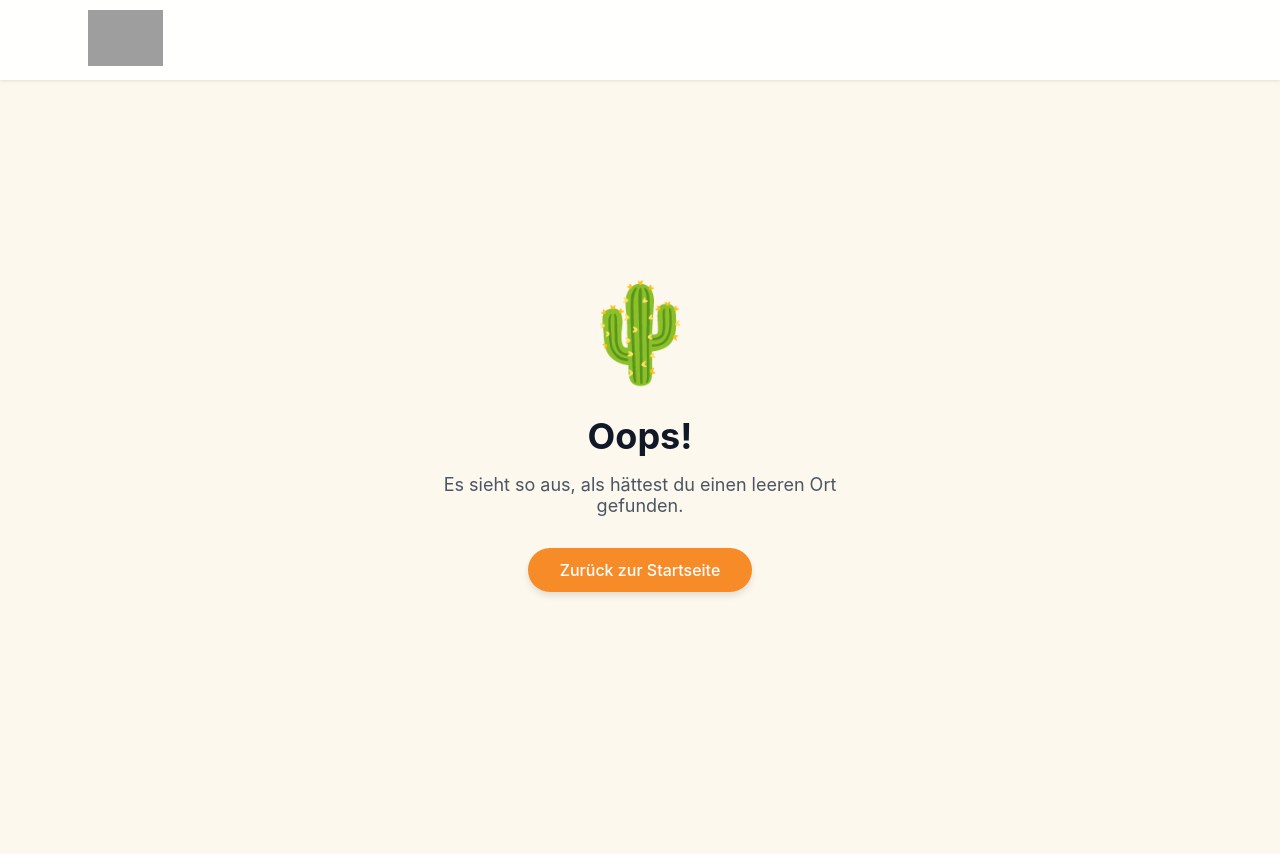
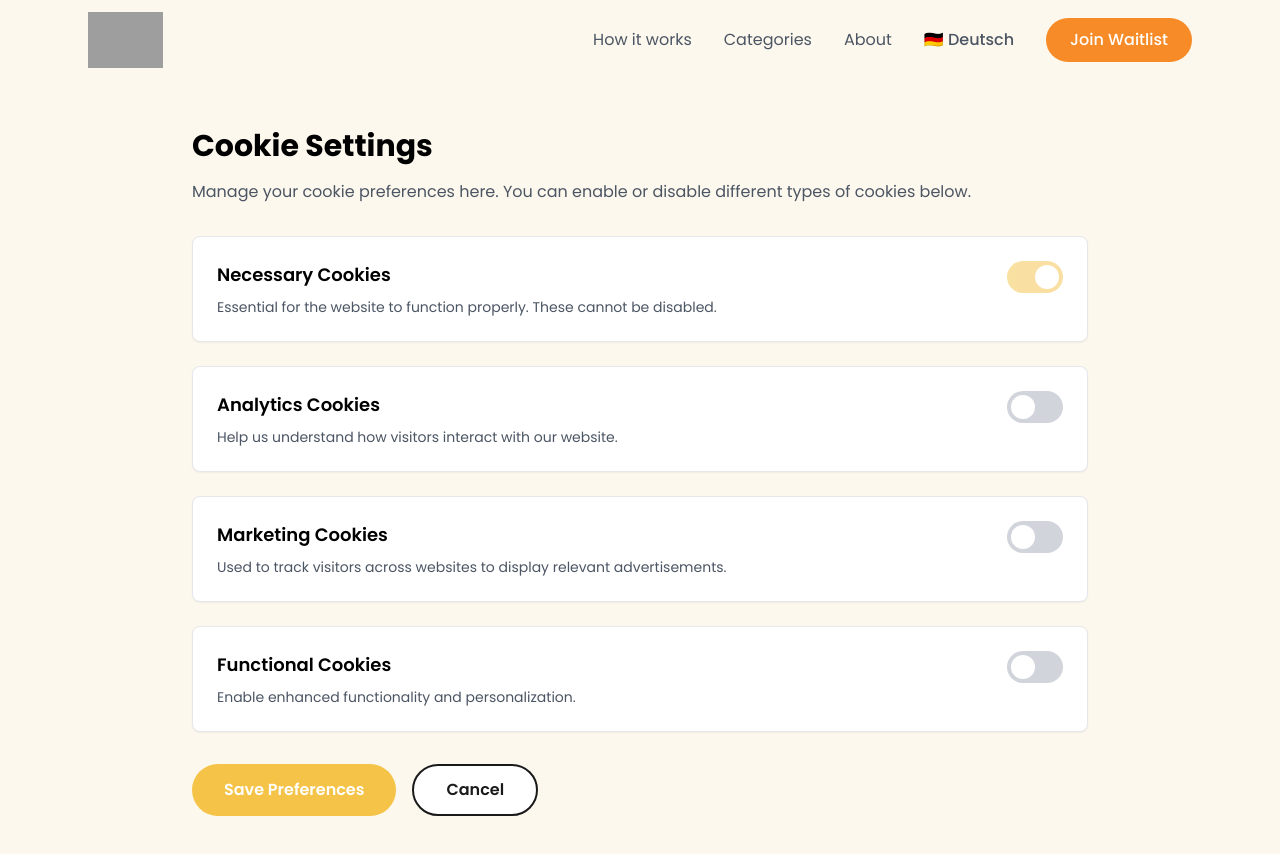
Before and after one commit to relengo/relengo-landing-page, a Next.js app: page /en/cookie-settings in a window 1280 px wide. Before the commit this address had no page. Shown: the top 854 px of the page. Before the commit the page ends 800 px from the top, so only its background shows below. Built offline with nearby package versions, Linux system fonts and the light colour scheme; grey boxes are pictures that could not be loaded.

Commit message:
cookie settings

```diff
--- a/messages/de/common.json
+++ b/messages/de/common.json
@@ -12,7 +12,8 @@
     "contact": "Kontakt",
     "contactHref": "kontakt",
     "languageSwitcher": "🇬🇧 English",
-    "languageSwitcherHref": "/en"
+    "languageSwitcherHref": "/en",
+    "cookieSettings": "Cookie-Einstellungen"
   },
   "Navbar": {
     "howItWorks": "So funktioniert's",
@@ -46,7 +47,7 @@
     "interestButtonLend": "Verleihen",
     "interestButtonBoth": "Beides",
     "form": {
-      "appLaunchConsent": "Ich stimme zu, dass Relengo meine E-Mail-Adresse speichert, um mir einen Download-Link zu senden, sobald die App verfügbar ist, sowie ein exklusives Launch-Angebot. Ich kann meine Einwilligung jederzeit widerrufen.",
+      "appLaunchConsent": "Ich stimme zu, dass Relengo meine E-Mail-Adresse speichern darf, um mir einen Download-Link und ein exklusives Launch-Angebot zu senden, sobald die App verfügbar ist. Ich kann meine Einwilligung jederzeit widerrufen.",
       "marketingConsent": "Ich möchte zusätzlich Updates, Tipps und exklusive Angebote von Relengo erhalten (optional).",
       "privacyLink": "Datenschutzerklärung",
       "consentRequired": "Bitte bestätige, dass wir dir den App-Link zusenden dürfen.",
@@ -258,5 +259,20 @@
     "title": "Oops!",
     "description": "Es sieht so aus, als hättest du einen leeren Ort gefunden.",
     "backHome": "Zurück zur Startseite"
+  },
+  "CookieSettings": {
+    "title": "Cookie-Einstellungen",
+    "subtitle": "Verwalten Sie hier Ihre Cookie-Einstellungen. Sie können verschiedene Cookie-Typen unten aktivieren oder deaktivieren.",
+    "necessary": "Notwendige Cookies",
+    "necessaryDesc": "Für das ordnungsgemäße Funktionieren der Website erforderlich. Diese können nicht deaktiviert werden.",
+    "analytics": "Analyse-Cookies",
+    "analyticsDesc": "Helfen uns zu verstehen, wie Besucher mit unserer Website interagieren.",
+    "marketing": "Marketing-Cookies",
+    "marketingDesc": "Werden verwendet, um Besucher über Websites hinweg zu verfolgen und relevante Werbung anzuzeigen.",
+    "functional": "Funktionale Cookies",
+    "functionalDesc": "Ermöglichen erweiterte Funktionen und Personalisierung.",
+    "saveButton": "Einstellungen speichern",
+    "cancelButton": "Abbrechen",
+    "savedMessage": "Cookie-Einstellungen gespeichert!"
   }
 }
--- a/messages/en/common.json
+++ b/messages/en/common.json
@@ -12,7 +12,8 @@
     "contact": "Contact",
     "contactHref": "contact",
     "languageSwitcher": "🇩🇪 Deutsch",
-    "languageSwitcherHref": "/de"
+    "languageSwitcherHref": "/de",
+    "cookieSettings": "Cookie Settings"
   },
   "Navbar": {
     "howItWorks": "How it works",
@@ -46,7 +47,7 @@
     "interestButtonLend": "Lend",
     "interestButtonBoth": "Both",
     "form": {
-      "appLaunchConsent": "I agree that Relengo may store my email address to send me a download link when the app is available, as well as an exclusive launch offer. I can revoke my consent at any time.",
+      "appLaunchConsent": "I agree that Relengo may store my email address to send me a download link & exclusive launch offer when the app is available. I can revoke my consent at any time.",
       "marketingConsent": "I would also like to receive updates, tips, and exclusive offers from Relengo (optional).",
       "privacyLink": "Privacy Policy",
       "consentRequired": "Please confirm that we may send you the app link.",
@@ -233,6 +234,21 @@
     "settings": "Settings",
     "showLess": "Show Less",
     "privacy": "Privacy"
+  },
+
+  "CookieSettings": {
+    "title": "Cookie Settings",
+    "subtitle": "Manage your cookie preferences here. You can enable or disable different types of cookies below.",
+    "necessary": "Necessary Cookies",
+    "necessaryDesc": "Essential for the website to function properly. These cannot be disabled.",
+    "analytics": "Analytics Cookies",
+    "analyticsDesc": "Help us understand how visitors interact with our website.",
+    "marketing": "Marketing Cookies",
+    "marketingDesc": "Used to track visitors across websites to display relevant advertisements.",
+    "functional": "Functional Cookies",
+    "functionalDesc": "Enable enhanced functionality and personalization.",
+    "saveButton": "Save Preferences",
+    "cancelButton": "Cancel",
+    "savedMessage": "Cookie preferences saved!"
   }
-
 }
--- /dev/null
+++ b/src/app/[locale]/cookie-settings/page.tsx
@@ -0,0 +1,15 @@
+"use client";
+
+import CookieSettings from '@/components/CookieSettings';
+import Navbar from '@/components/landing/Navbar';
+
+export default function CookieSettingsPage() {
+  return (
+    <>
+      <Navbar />
+      <div className="min-h-screen bg-[#FDF8ED] pt-32 px-4 pb-16">
+        <CookieSettings />
+      </div>
+    </>
+  );
+}
--- /dev/null
+++ b/src/components/CookieSettings.tsx
@@ -0,0 +1,126 @@
+"use client";
+
+import React, { useState, useEffect } from 'react';
+import { useTranslations } from 'next-intl';
+import { useParams } from 'next/navigation';
+
+export default function CookieSettings() {
+  const t = useTranslations('CookieSettings');
+  const params = useParams();
+
+  const [preferences, setPreferences] = useState({
+    necessary: true,
+    analytics: false,
+    marketing: false,
+    functional: false,
+  });
+
+
+
+  useEffect(() => {
+    const saved = localStorage.getItem('cookiePreferences');
+    if (saved) {
+      setPreferences(JSON.parse(saved));
+    }
+  }, []);
+
+  const handleToggle = (key: string) => {
+    if (key === 'necessary') return;
+
+    setPreferences(prev => ({
+      ...prev,
+      [key]: !prev[key as keyof typeof prev]
+    }));
+  };
+
+  const handleSave = () => {
+    localStorage.setItem('cookiePreferences', JSON.stringify(preferences));
+    alert(t('savedMessage'));
+  };
+
+  const cookieTypes = [
+    {
+      key: 'necessary',
+      title: t('necessary'),
+      description: t('necessaryDesc'),
+      required: true,
+    },
+    {
+      key: 'analytics',
+      title: t('analytics'),
+      description: t('analyticsDesc'),
+      required: false,
+    },
+    {
+      key: 'marketing',
+      title: t('marketing'),
+      description: t('marketingDesc'),
+      required: false,
+    },
+    {
+      key: 'functional',
+      title: t('functional'),
+      description: t('functionalDesc'),
+      required: false,
+    },
+  ];
+
+  return (
+    <div className="max-w-4xl mx-auto">
+      <h1 className="text-3xl font-bold mb-4">{t('title')}</h1>
+      <p className="text-base text-gray-600 mb-8">
+        {t('subtitle')}
+      </p>
+
+      <div className="space-y-6">
+        {cookieTypes.map((cookie) => (
+          <div
+            key={cookie.key}
+            className="bg-white p-6 rounded-lg shadow-sm border border-gray-200"
+          >
+            <div className="flex items-start justify-between">
+              <div className="flex-1">
+                <h3 className="text-lg font-semibold mb-2">{cookie.title}</h3>
+                <p className="text-sm text-gray-600">{cookie.description}</p>
+              </div>
+              <div className="ml-4">
+                <button
+                  onClick={() => handleToggle(cookie.key)}
+                  disabled={cookie.required}
+                  className={`relative inline-flex h-8 w-14 items-center rounded-full transition-colors ${
+                    preferences[cookie.key as keyof typeof preferences]
+                      ? 'bg-[#F4C347]'
+                      : 'bg-gray-300'
+                  } ${cookie.required ? 'opacity-50 cursor-not-allowed' : 'cursor-pointer'}`}
+                >
+                  <span
+                    className={`inline-block h-6 w-6 transform rounded-full bg-white transition-transform ${
+                      preferences[cookie.key as keyof typeof preferences]
+                        ? 'translate-x-7'
+                        : 'translate-x-1'
+                    }`}
+                  />
+                </button>
+              </div>
+            </div>
+          </div>
+        ))}
+      </div>
+
+      <div className="mt-8 flex gap-4">
+        <button
+          onClick={handleSave}
+          className="px-8 py-3 bg-[#F4C347] text-white text-base rounded-full font-semibold hover:bg-[#333] transition-colors"
+        >
+          {t('saveButton')}
+        </button>
+        <button
+          onClick={() => window.history.back()}
+          className="px-8 py-3 bg-white text-[#1A1A1A] text-base border-2 border-[#1A1A1A] rounded-full font-semibold hover:bg-gray-50 transition-colors"
+        >
+          {t('cancelButton')}
+        </button>
+      </div>
+    </div>
+  );
+}
--- a/src/components/landing/Footer.tsx
+++ b/src/components/landing/Footer.tsx
@@ -114,6 +114,12 @@ export default function Footer() {
             >
               {t('contact')}
             </Link>
+            <Link
+              href={`/${currentLocale}/cookie-settings`}
+              className="hover:text-[#1A1A1A] transition-colors whitespace-nowrap"
+            >
+              {t('cookieSettings')}
+            </Link>
             <button
               onClick={() => switchLanguage(otherLocale)}
               className="hover:text-[#1A1A1A] transition-colors whitespace-nowrap cursor-pointer underline"
--- a/src/components/landing/HeroSection.tsx
+++ b/src/components/landing/HeroSection.tsx
@@ -54,7 +54,7 @@ export default function HeroSection() {
 
 
   return (
-    <section className="min-h-screen flex items-center justify-center px-6 pt-32 pb-20 relative overflow-hidden">
+    <section className="min-h-screen flex items-center justify-center px-6 pt-32 pb-8 relative overflow-hidden">
       {/* Decorative elements */}
       <div className="absolute top-20 left-10 w-32 h-32 bg-[#FFC843] rounded-full opacity-20 blur-3xl" />
       <div className="absolute bottom-40 right-20 w-48 h-48 bg-[#54B9D1] rounded-full opacity-20 blur-3xl" />
@@ -183,8 +183,8 @@ export default function HeroSection() {
 
             <button
               type="submit"
-              disabled={loading}
-              className="w-full h-14 bg-[#F68B28] hover:bg-[#e07a1f] text-white rounded-full text-lg font-semibold transition-all hover:scale-[1.02] disabled:opacity-50 disabled:cursor-not-allowed flex items-center justify-center gap-2"
+              disabled={loading || !appLaunchConsent}
+              className="w-full h-14 bg-[#F68B28] hover:bg-[#e07a1f] text-white rounded-full text-lg font-semibold transition-all hover:scale-[1.02] disabled:opacity-30 disabled:cursor-not-allowed flex items-center justify-center gap-2"
             >
               {loading ? t("buttonJoining") : t("buttonJoinWaitlist")}
               <ArrowRight className="w-5 h-5" />
@@ -212,23 +212,6 @@ export default function HeroSection() {
               className="h-10 opacity-50 cursor-not-allowed"
             />
           </div>
-
-
-          {/* Category Pills */}
-          <div className="flex flex-wrap justify-center lg:justify-start gap-2">
-            {t.raw("categoryPills").map((cat: string, i: number) => {
-              const colors = ["#FFC843", "#54B9D1", "#F68B28", "#F5A4B8"];
-              return (
-                <span
-                  key={cat}
-                  className="px-4 py-2 rounded-full text-sm font-medium transition-transform hover:scale-105 cursor-default"
-                  style={{ backgroundColor: `${colors[i]}20`, color: "#1A1A1A" }}
-                >
-                  {cat}
-                </span>
-              );
-            })}
-          </div>
         </div>
 
 
--- a/src/components/landing/HowItWorks.tsx
+++ b/src/components/landing/HowItWorks.tsx
@@ -26,7 +26,7 @@ export default function HowItWorks() {
   }));
 
   return (
-    <section className="py-24 px-6 bg-white" id="how-it-works">
+    <section className="pt-12 pb-12 px-6 bg-white" id="how-it-works">
       <div className="max-w-6xl mx-auto">
         {/* Section Header */}
         <div className="text-center mb-10">
```
